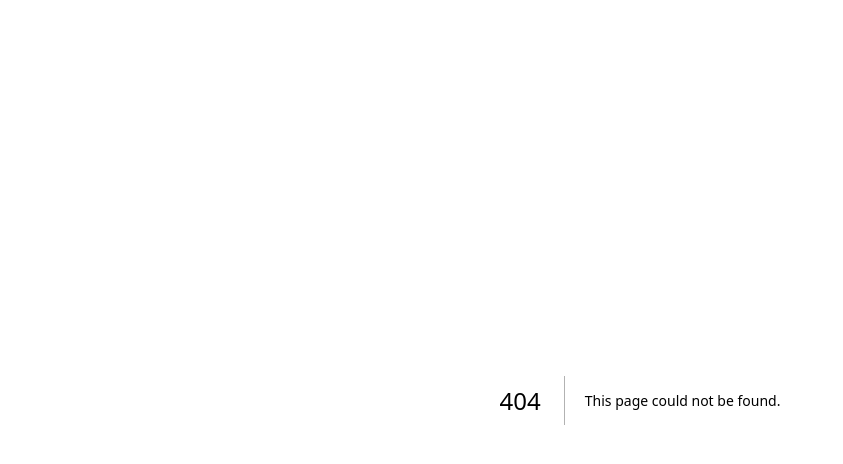
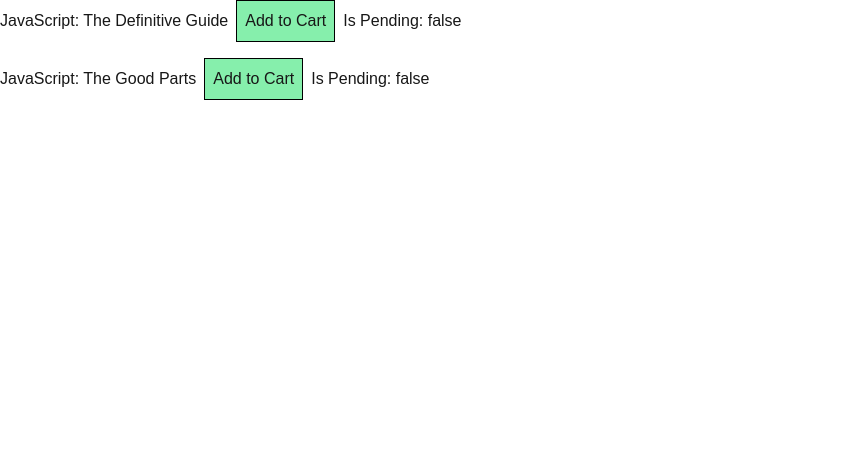
Before and after one commit to maryayi/test-react-19, a Next.js app: page /form-action in a window 1280 px wide. Before the commit this address had no page. Shown: the top 464 px of the page, without its empty margins (0-843 px from the left). Built offline with nearby package versions, Linux system fonts and the light colour scheme.

Commit message:
feat: added form action example

```diff
--- /dev/null
+++ b/src/app/form-action/actions.ts
@@ -0,0 +1,11 @@
+'use server';
+
+export async function addToCart(prevState: any, queryData: any) {
+  console.log({ queryData, prevState });
+  const itemID = queryData.get('itemID');
+  if (itemID === '1') {
+    return 'Added to cart';
+  } else {
+    return "Couldn't add to cart: the item is sold out.";
+  }
+}
--- /dev/null
+++ b/src/app/form-action/page.tsx
@@ -0,0 +1,30 @@
+'use client';
+
+import { useActionState } from 'react';
+import { addToCart } from './actions';
+
+function AddToCartForm({ itemID, itemTitle }: any) {
+  const [message, formAction, isPending] = useActionState(addToCart, null);
+  console.log({ isPending });
+  return (
+    <form action={formAction} className="flex gap-2 items-center">
+      <h2>{itemTitle}</h2>
+      <input type="hidden" name="itemID" value={itemID} />
+      <input type="hidden" name="foo" value={Math.random()} />
+      <button className="bg-green-300 p-2 border border-black" type="submit">
+        Add to Cart
+      </button>
+      <p>Is Pending: {isPending.toString()}</p>
+      {message}
+    </form>
+  );
+}
+
+export default function App() {
+  return (
+    <div className="flex flex-col gap-4">
+      <AddToCartForm itemID="1" itemTitle="JavaScript: The Definitive Guide" />
+      <AddToCartForm itemID="2" itemTitle="JavaScript: The Good Parts" />
+    </div>
+  );
+}
```
